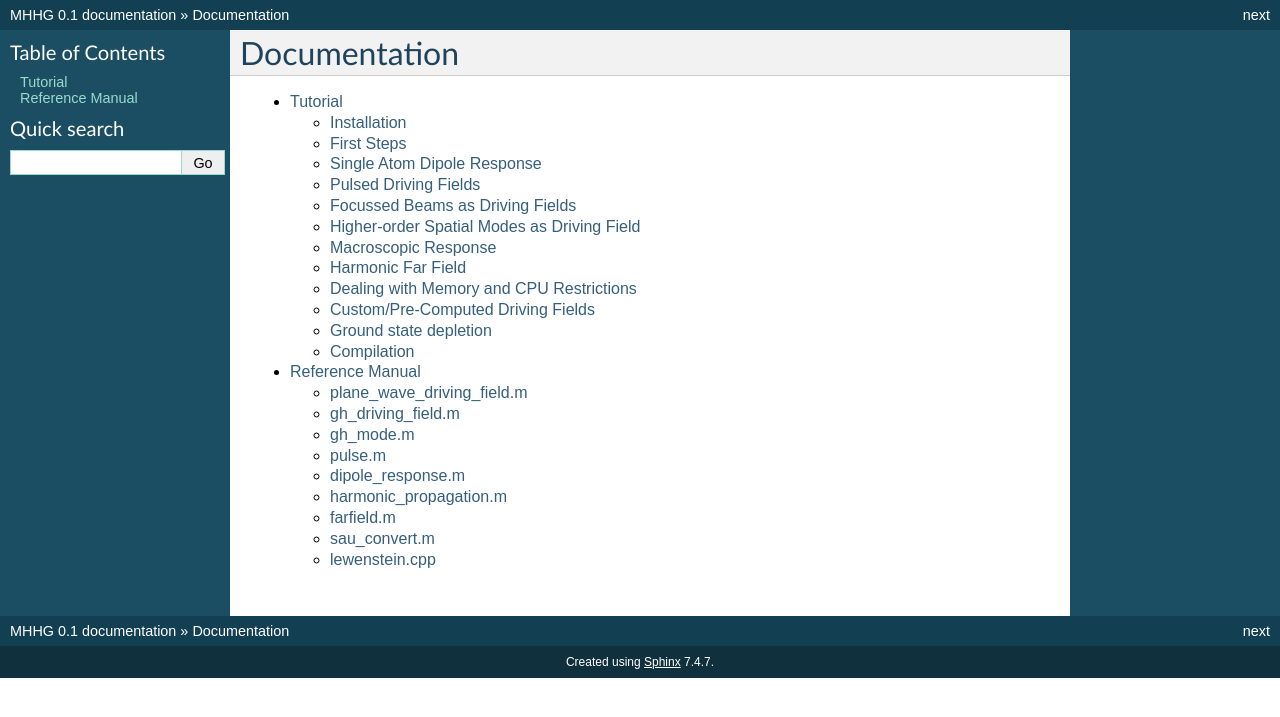
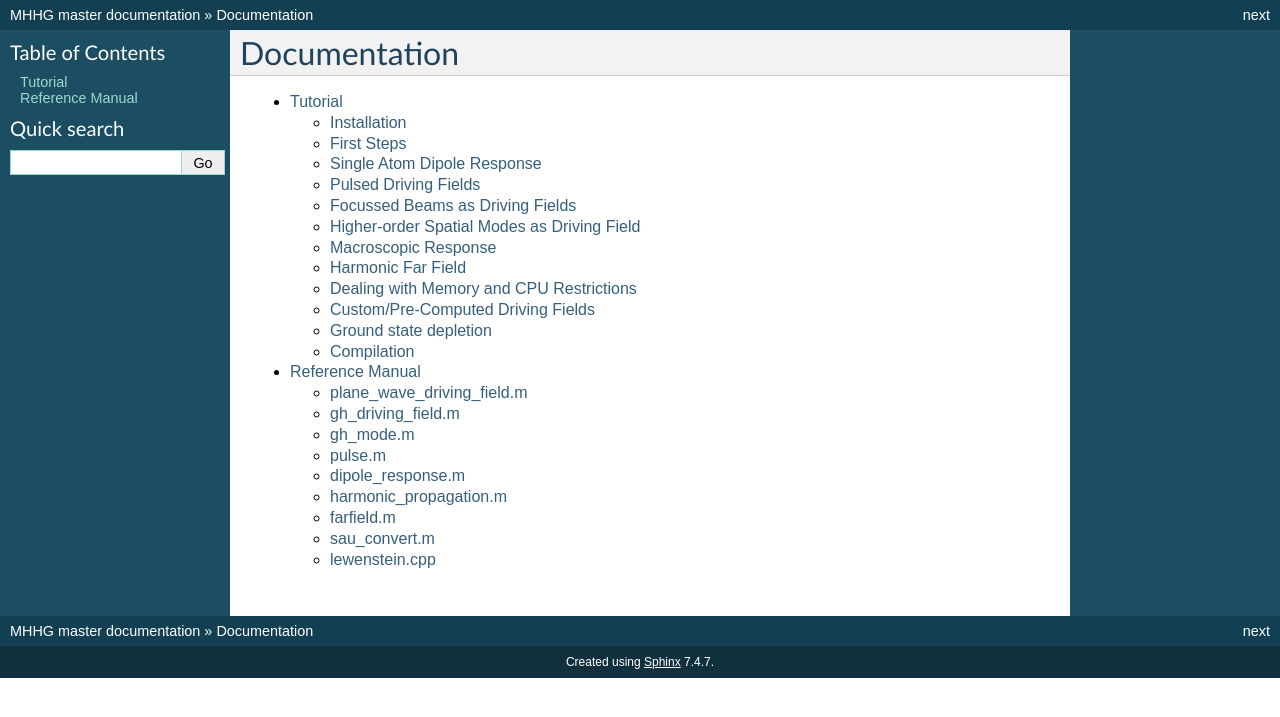
Before and after one commit to Leberwurscht/HHGmax, a Sphinx documentation site: the page built from doc/source/index.rst, in a window 1280 px wide. Shown: the top 717 px of the page. Built offline with Sphinx 7.4.7, drawn with Linux system fonts in a browser that asks for light colours; formulas are drawn with MathJax 3.

Commit message:
adapt version/release of documentation to this branch

```diff
--- a/doc/source/conf.py
+++ b/doc/source/conf.py
@@ -50,9 +50,9 @@ copyright = u'2013, Maximilian Högner'
 # built documents.
 #
 # The short X.Y version.
-version = '0.1'
+version = 'master'
 # The full version, including alpha/beta/rc tags.
-release = '0.1'
+release = 'master'
 
 # The language for content autogenerated by Sphinx. Refer to documentation
 # for a list of supported languages.
```
